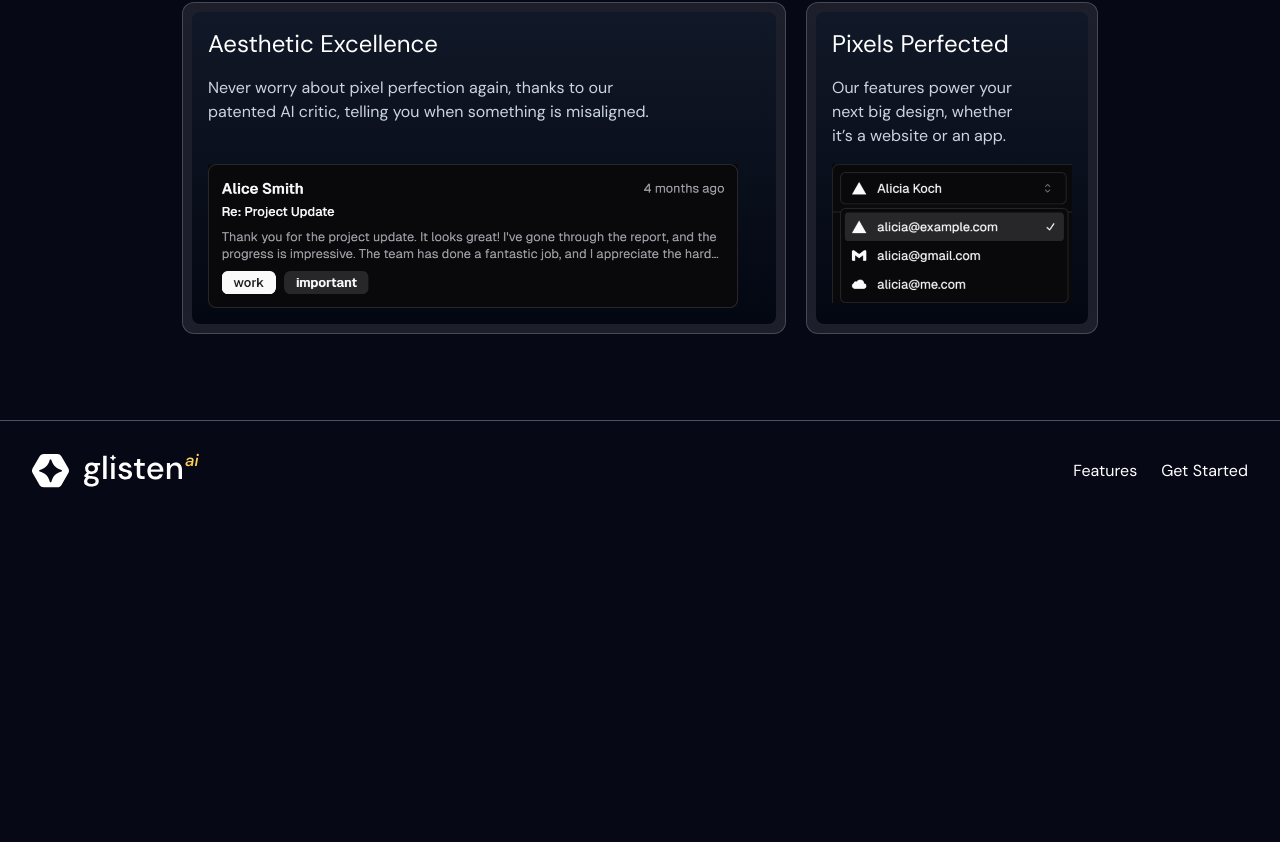
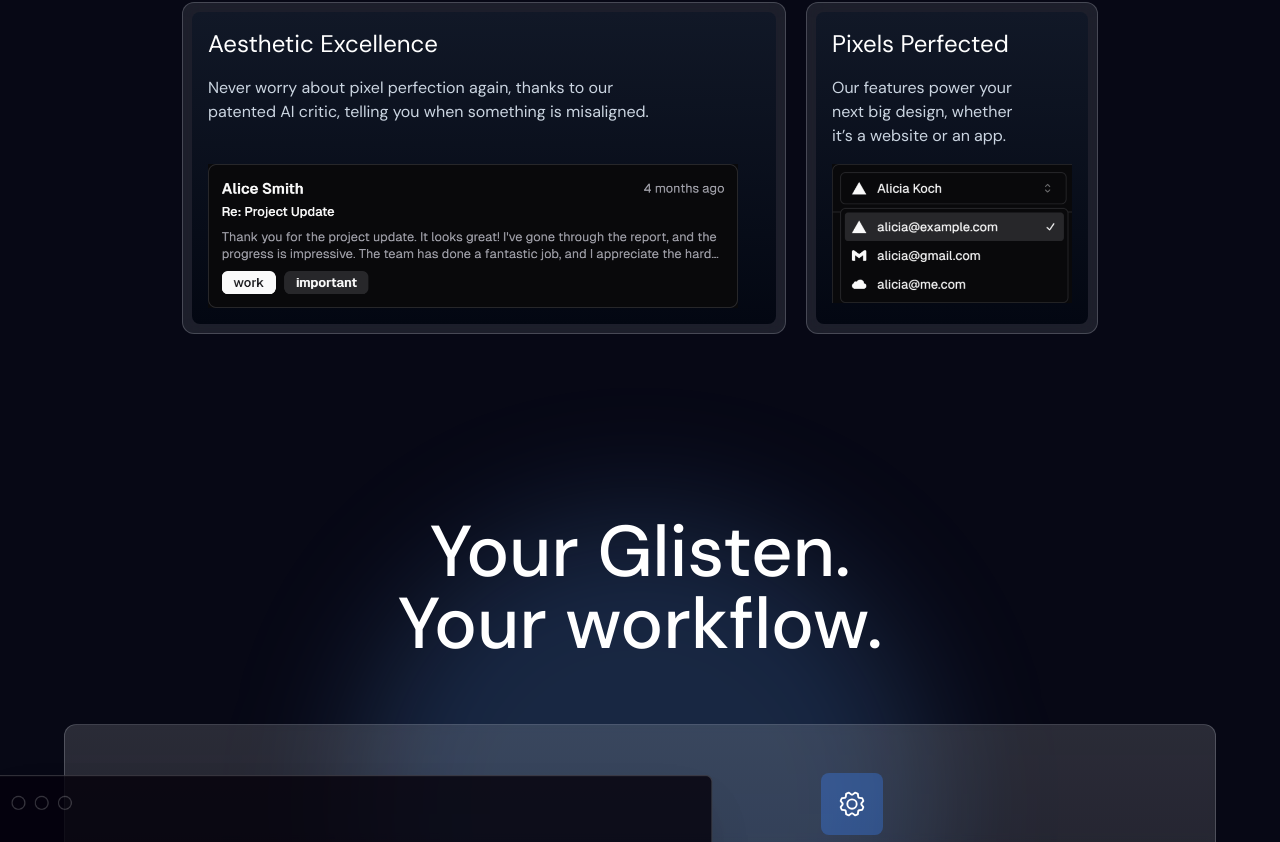
Before and after one commit to gabriel-samo/glisten-ai, a Next.js app: page / in a window 1280 px wide. Shown: the part 1958-2800 px from the top of the page. Before the commit the page ends 2479 px from the top, so only its background shows below. Built offline with nearby package versions, Linux system fonts and the light colour scheme.

Commit message:
Showcase section

```diff
--- /dev/null
+++ b/app/case-study/[id]/page.tsx
@@ -0,0 +1,8 @@
+"use client";
+
+import { useParams } from "next/navigation";
+
+export default function CaseStudyPage() {
+  const params = useParams();
+  return <div>CaseStudyPage {params.id}</div>;
+}
--- a/app/page.tsx
+++ b/app/page.tsx
@@ -1,11 +1,13 @@
 import Hero from "@/components/sections/Hero";
 import BentoBox from "@/components/sections/BentoBox";
+import Showcase from "@/components/sections/Showcase";
 
 export default function Home() {
   return (
     <>
       <Hero />
       <BentoBox />
+      <Showcase icon="gear" />
     </>
   );
 }
--- a/components/sections/BentoBox.tsx
+++ b/components/sections/BentoBox.tsx
@@ -50,6 +50,7 @@
       <div className="mt-16 grid max-w-4xl grid-rows-[auto_auto_auto] gap-8 md:grid-cols-3 md:gap-10">
         {items.map((item) => (
           <div
+            key={item.title}
             className={clsx(
               "glass-container row-span-3 grid grid-rows-subgrid gap-4 rounded-lg bg-gradient-to-b from-gray-900 to-gray-950 p-4",
               item.wide ? "md:col-span-2" : "md:col-span-1",
--- /dev/null
+++ b/components/sections/Showcase.tsx
@@ -0,0 +1,61 @@
+import clsx from "clsx";
+import Image from "next/image";
+import { PiGear, PiArrowsClockwise } from "react-icons/pi";
+
+import Container from "@/components/Container";
+import ButtonLink from "@/components/ButtonLink";
+import showcaseImage from "@/public/images/showcase-image.png";
+
+const icons = {
+  gear: <PiGear />,
+  cycle: <PiArrowsClockwise />,
+};
+
+type ShowcaseProps = {
+  icon: "gear" | "cycle";
+  variant?: "default" | "reverse";
+};
+
+export default function Showcase({ icon, variant = "default" }: ShowcaseProps) {
+  return (
+    <Container className="relative">
+      <div className="glow absolute -z-10 aspect-square w-full max-w-xl rounded-full bg-blue-400/20 blur-3xl filter" />
+      <h2 className="text-balance text-center text-5xl font-medium md:text-7xl">
+        Your Glisten.
+        <br /> Your workflow.
+      </h2>
+
+      <div className="mt-16 grid items-center rounded-xl border border-blue-50/20 bg-gradient-to-b from-slate-50/15 to-slate-50/5 px-8 py-8 backdrop-blur-sm lg:grid-cols-3 lg:py-12">
+        <div className="">
+          <div className="w-fit rounded-lg bg-blue-500/35 p-4 text-3xl">
+            {icons[icon]}
+          </div>
+          <h3 className="mt-6 text-2xl font-normal">
+            Design the next big thing.
+          </h3>
+          <p className="prose prose-invert mt-4 max-w-xl">
+            Lorem ipsum dolor sit amet, consectetur adipiscing elit, sed do
+            eiusmod tempor incididunt ut labore et dolore magna aliqua.
+            <br />
+            <br />
+            Ut enim ad minim veniam, quis nostrud exercitation ullamco laboris
+            nisi ut aliquip ex ea commodo consequat.
+          </p>
+          <ButtonLink className="mt-6" link="/features">
+            Sign up
+          </ButtonLink>
+        </div>
+
+        <Image
+          className={clsx(
+            "opacity-90 shadow-2xl lg:col-span-2 lg:pt-0",
+            variant === "default" && "lg:-order-1 lg:translate-x-[-15%]",
+            variant === "reverse" && "lg:order-last lg:translate-x-[15%]",
+          )}
+          src={showcaseImage}
+          alt="Image with code window"
+        />
+      </div>
+    </Container>
+  );
+}
--- a/package.json
+++ b/package.json
@@ -12,9 +12,11 @@
     "clsx": "^2.1.1",
     "next": "14.2.14",
     "react": "^18",
-    "react-dom": "^18"
+    "react-dom": "^18",
+    "react-icons": "^5.3.0"
   },
   "devDependencies": {
+    "@tailwindcss/typography": "^0.5.15",
     "@types/node": "^20",
     "@types/react": "^18",
     "@types/react-dom": "^18",
--- a/tailwind.config.ts
+++ b/tailwind.config.ts
@@ -13,6 +13,6 @@
       },
     },
   },
-  plugins: [],
+  plugins: [require("@tailwindcss/typography")],
 };
 export default config;
```
Also changed, not shown: 1 other file (tests, documents, lock files or other folders).
